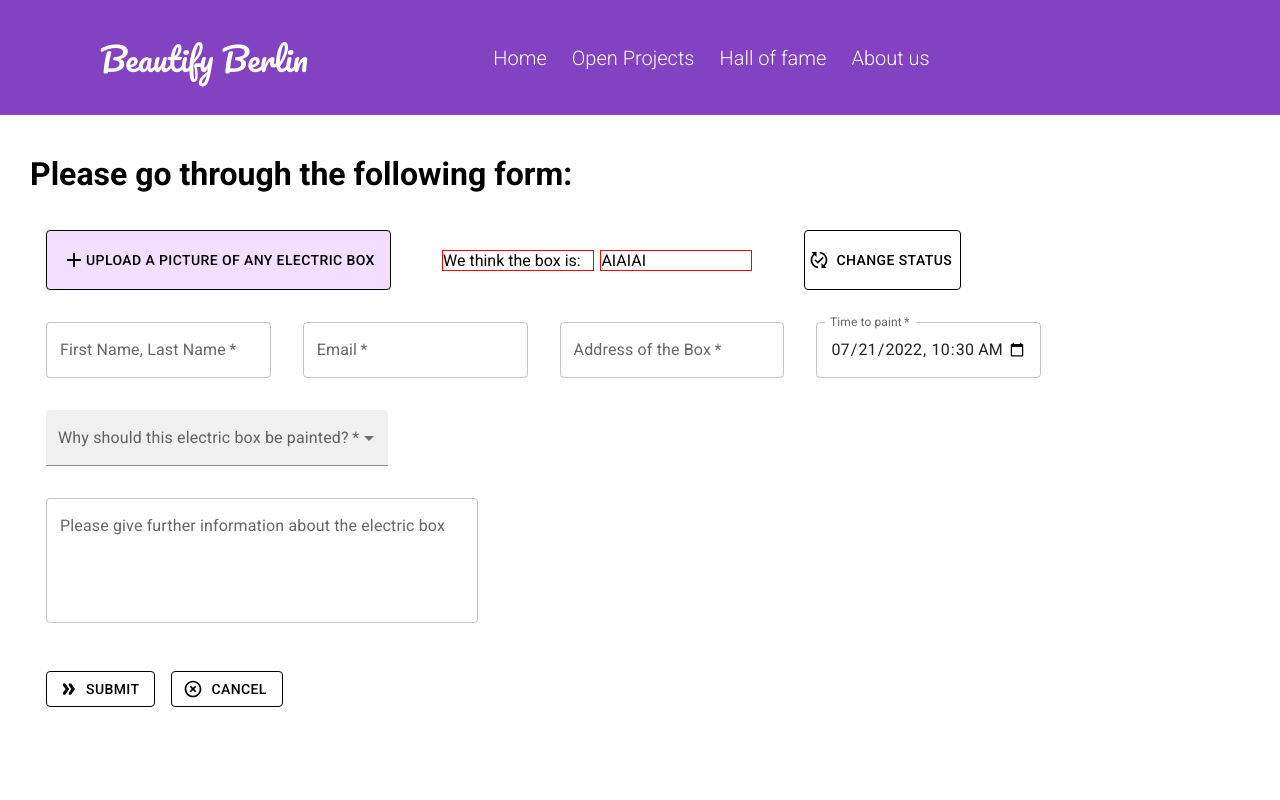
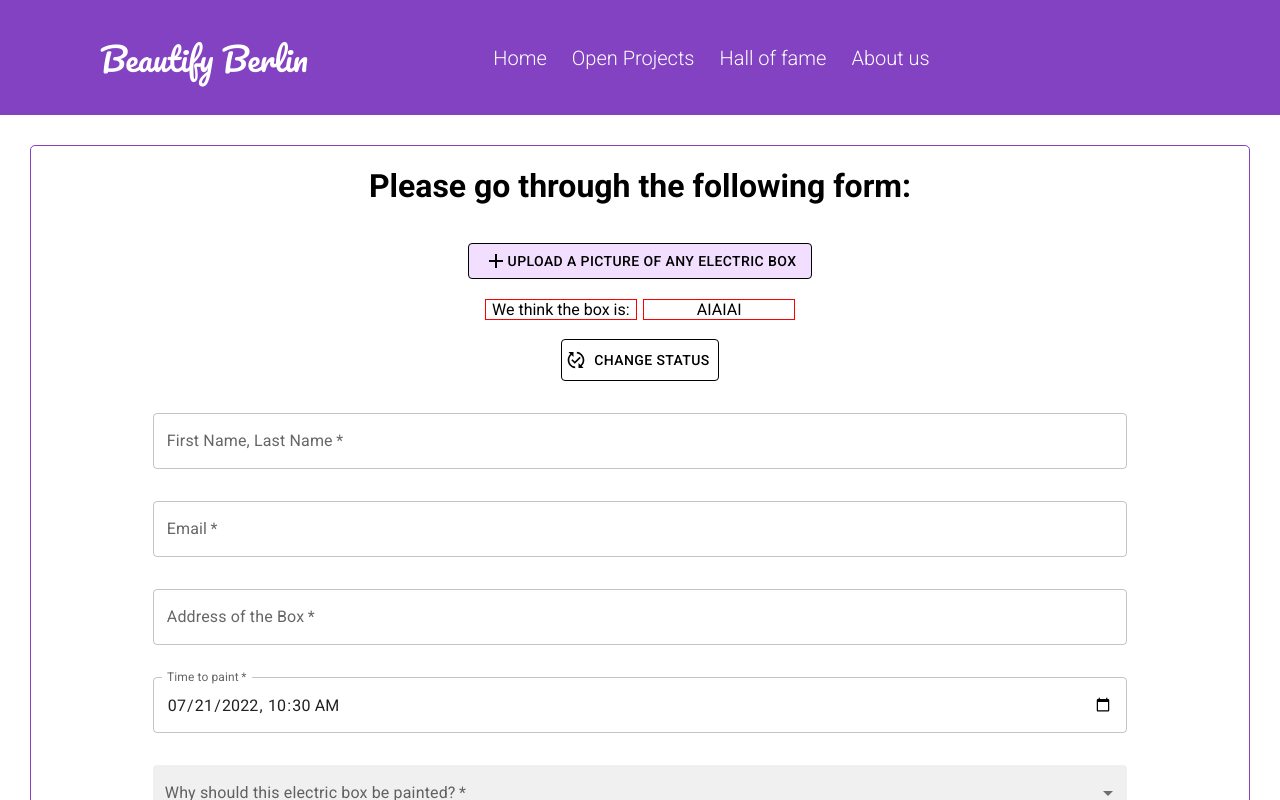
Before and after one commit to TechLabs-Berlin/st22-beautify-berlin, a React (Create React App) app in the folder beautifyberlin/: page / in a window 1280 px wide. Shown: the top 800 px of the page. Built offline with nearby package versions, Linux system fonts and the light colour scheme.

Commit message:
final changes on the form NewBox

```diff
--- a/beautifyberlin/src/components/emptytext/textfield.js
+++ b/beautifyberlin/src/components/emptytext/textfield.js
@@ -39,7 +39,7 @@ export default function Emptyfield() {
           sx={{
             "& .MuiTextField-root": {
               m: 2,
-              width: "25ch",
+              width: "80%",
             },
           }}
           noValidate
@@ -77,7 +77,11 @@ export default function Emptyfield() {
               shrink: true,
             }}
           />
-          <FormControl variant="filled" sx={{ m: 2, width: "38ch" }} required>
+          <FormControl
+            variant="filled"
+            sx={{ m: 2, width: "80%", textAlign: "left" }}
+            required
+          >
             <InputLabel id="demo-simple-select-filled-label">
               Why should this electric box be painted?
             </InputLabel>
@@ -96,7 +100,7 @@ export default function Emptyfield() {
           </FormControl>
         </Box>
         <TextField
-          sx={{ m: 2, width: "48ch" }}
+          sx={{ m: 2, width: "80%" }}
           id="outlined-multiline-static"
           label="Please give further information about the electric box"
           multiline
--- a/beautifyberlin/src/components/picupload/PicUpload.css
+++ b/beautifyberlin/src/components/picupload/PicUpload.css
@@ -1,9 +1,5 @@
 .AILine {
-  display: flex;
-}
-
-.let {
-  margin: 2em;
+  margin: 0 auto;
 }
 
 .Implement {
--- a/beautifyberlin/src/components/picupload/PicUpload.js
+++ b/beautifyberlin/src/components/picupload/PicUpload.js
@@ -6,6 +6,7 @@ import PublishedWithChangesIcon from "@mui/icons-material/PublishedWithChanges";
 
 export default function PicUpload() {
   return (
+    <div>
       <div className="AILine">
         <Button
           variant="outlined"
@@ -40,7 +41,7 @@ export default function PicUpload() {
           <AddIcon />
           <input type="file" hidden />
         </Button>
-      <div className="let">
+        <div>
           <div className="Implement">
             <div>We think the box is:</div>
           </div>
@@ -81,5 +82,6 @@ export default function PicUpload() {
           ></Button>
         </div>
       </div>
+    </div>
   );
 }
--- a/beautifyberlin/src/pages/NewBox/NewBoxes.js
+++ b/beautifyberlin/src/pages/NewBox/NewBoxes.js
@@ -6,7 +6,15 @@ export default function NewBox() {
   return (
     <div>
       <>
-        <div style={{ marginLeft: 30, marginTop: 40 }}>
+        <div
+          style={{
+            margin: 30,
+            display: "block",
+            textAlign: "center",
+            border: "1px solid #8242c2",
+            borderRadius: "5px",
+          }}
+        >
           <h1>Please go through the following form:</h1>
           <PicUpload />
           <Emptyfield />
```
Lines whose indentation alone changed are shown as unchanged.
